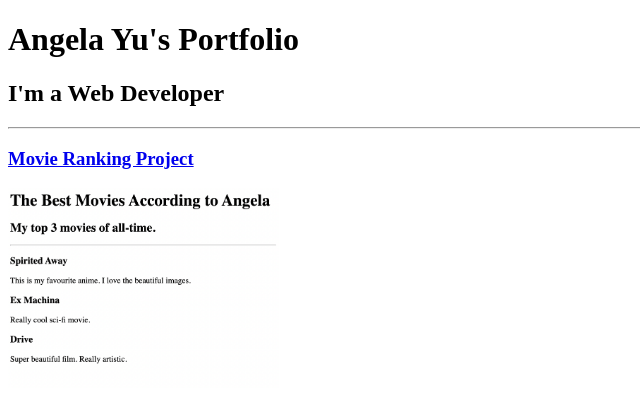
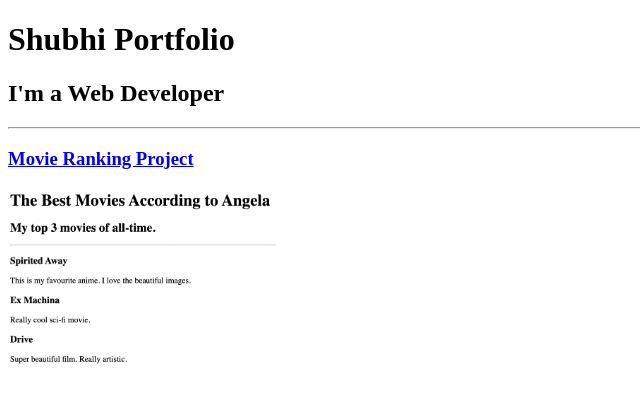
Before and after one commit to ShubhiGitCs/Full-Stack-Web-Development-Training, a plain HTML site: page 4.3 HTML Porfolio Project/index.html in a window 1280 px wide. Shown: the top 408 px of the page, without its empty margins (0-640 px from the left). Drawn offline with Linux system fonts and the light colour scheme.

Commit message:
Update index.html

```diff
--- a/4.3 HTML Porfolio Project/index.html
+++ b/4.3 HTML Porfolio Project/index.html
@@ -4,11 +4,11 @@
 
 <head>
   <meta charset="UTF-8">
-  <title>Angela's Portfolio</title>
+  <title>Shubhi's Portfolio</title>
 </head>
 
 <body>
-  <h1>Angela Yu's Portfolio</h1>
+  <h1>Shubhi Portfolio</h1>
   <h2>I'm a Web Developer</h2>
   <hr />
   <h3><a href="./public/movie-ranking.html">Movie Ranking Project</a></h3>
```
